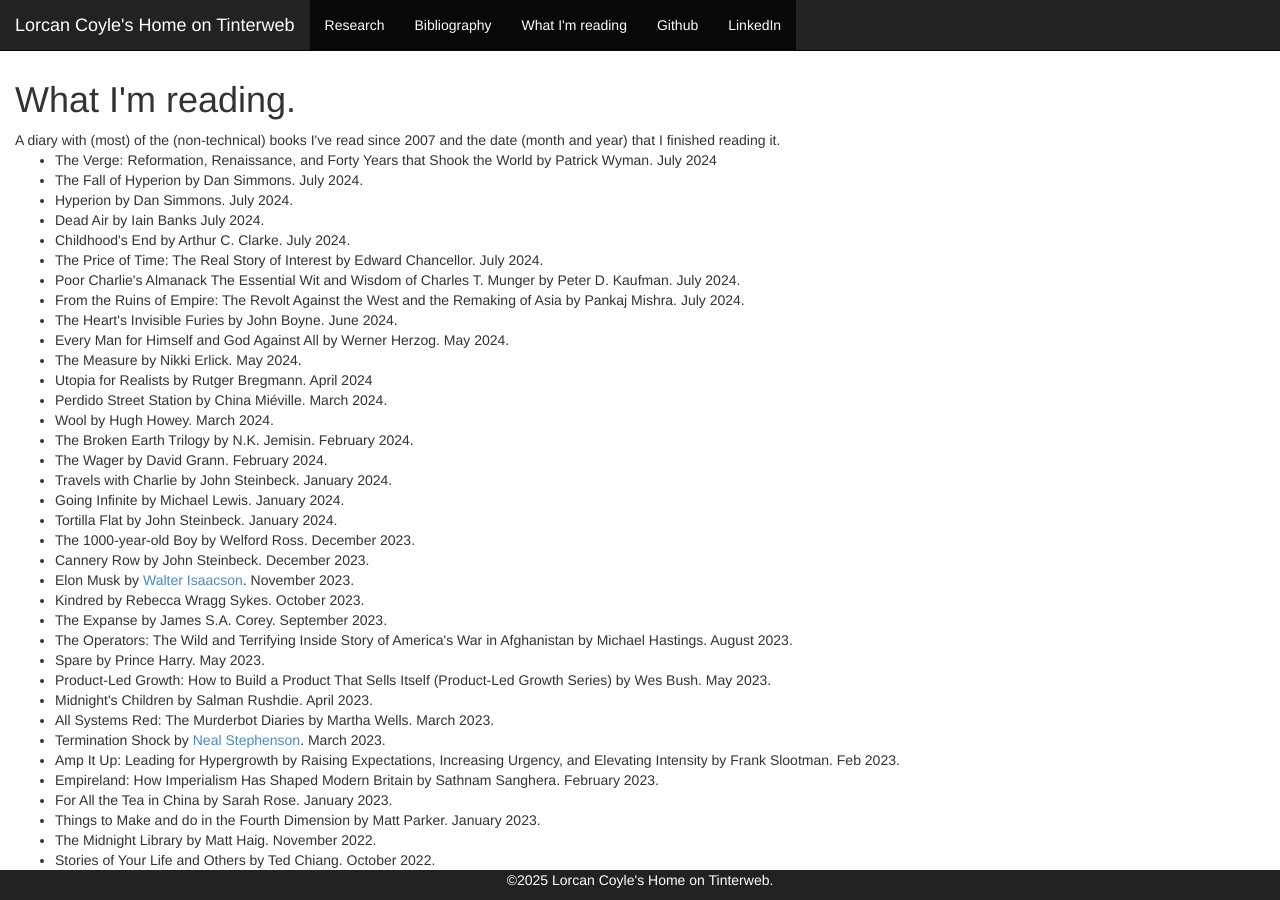
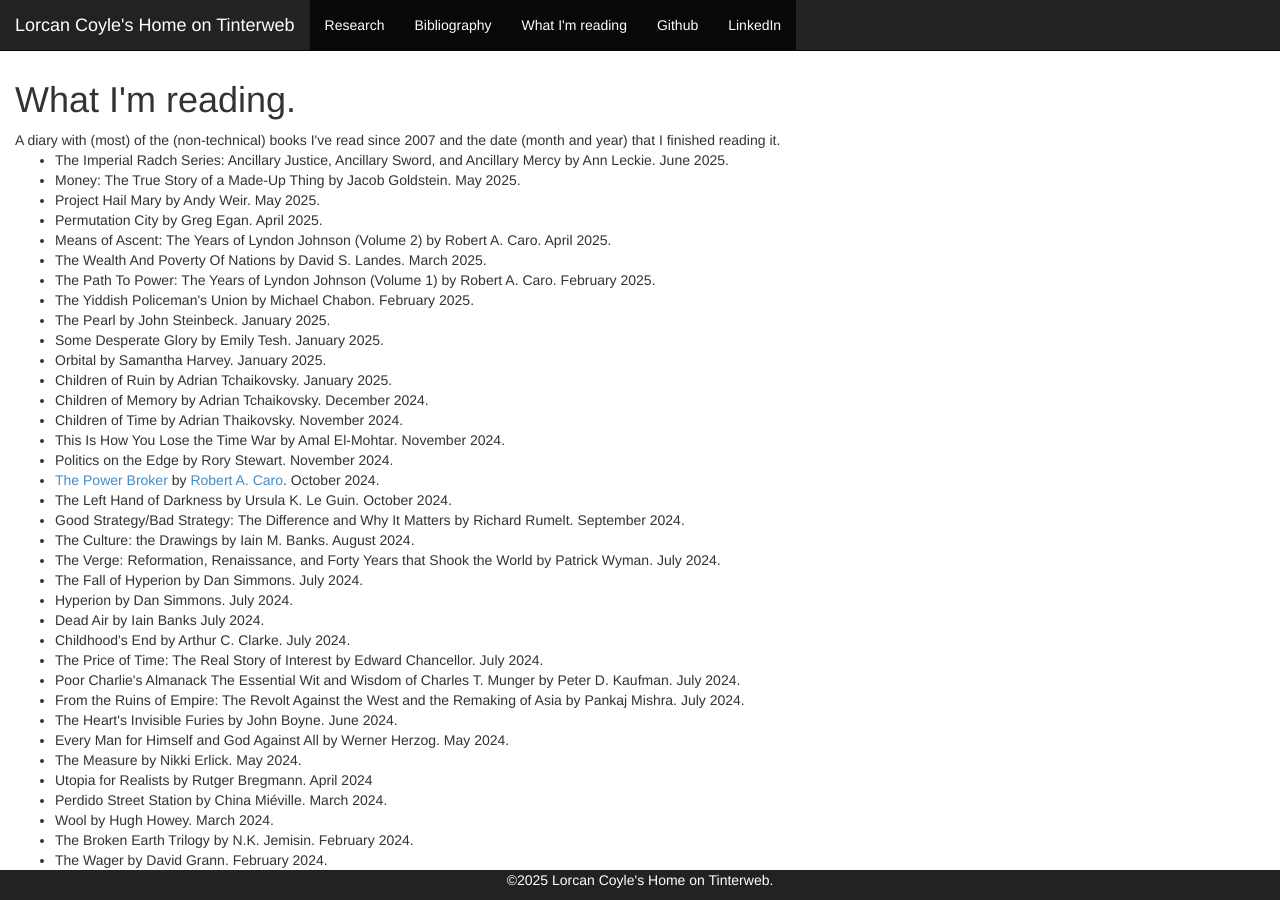
Before and after one commit to lorcan/lorcan.github.io, a Jekyll site: the page built from books.html, in a window 1280 px wide and 900 px high. Built offline with Jekyll 4.4.1, drawn with Linux system fonts in a browser that asks for light colours.

Commit message:
Reading List up to June 2025

```diff
--- a/books.html
+++ b/books.html
@@ -5,7 +5,27 @@
 <h1>What I'm reading.</h1>
 A diary with (most) of the (non-technical) books I've read since 2007 and the date (month and year) that I finished reading it.
 <ul>
-<li>The Verge: Reformation, Renaissance, and Forty Years that Shook the World by Patrick Wyman. July 2024 </li>
+<li>The Imperial Radch Series: Ancillary Justice, Ancillary Sword, and Ancillary Mercy by Ann Leckie. June 2025.</li>
+<li>Money: The True Story of a Made-Up Thing by Jacob Goldstein. May 2025.</li>
+<li>Project Hail Mary by Andy Weir. May 2025.</li>
+<li>Permutation City by Greg Egan. April 2025.</li>
+<li>Means of Ascent: The Years of Lyndon Johnson (Volume 2) by Robert A. Caro. April 2025.</li>
+<li>The Wealth And Poverty Of Nations by David S. Landes. March 2025.</li>
+<li>The Path To Power: The Years of Lyndon Johnson (Volume 1) by Robert A. Caro. February 2025.</li>
+<li>The Yiddish Policeman's Union by Michael Chabon. February 2025.</li>
+<li>The Pearl by John Steinbeck. January 2025.</li>
+<li>Some Desperate Glory by Emily Tesh. January 2025.</li>
+<li>Orbital by Samantha Harvey. January 2025.</li>
+<li>Children of Ruin by Adrian Tchaikovsky. January 2025.</li>
+<li>Children of Memory by Adrian Tchaikovsky. December 2024.</li>
+<li>Children of Time by Adrian Thaikovsky. November 2024.</li>
+<li>This Is How You Lose the Time War by Amal El-Mohtar. November 2024.</li>
+<li>Politics on the Edge by Rory Stewart. November 2024.</li>
+<li><a href="https://www.robertcaro.org/the-power-broker">The Power Broker</a> by <a href="https://www.robertcaro.org/about">Robert A. Caro</a>. October 2024.</li>
+<li>The Left Hand of Darkness by Ursula K. Le Guin. October 2024.</li>
+<li>Good Strategy/Bad Strategy: The Difference and Why It Matters by Richard Rumelt. September 2024.</li>
+<li>The Culture: the Drawings by Iain M. Banks. August 2024.</li>
+<li>The Verge: Reformation, Renaissance, and Forty Years that Shook the World by Patrick Wyman. July 2024.</li>
 <li>The Fall of Hyperion by Dan Simmons. July 2024.</li>
 <li>Hyperion by Dan Simmons. July 2024.</li>
 <li>Dead Air by Iain Banks July 2024. </li>
```
